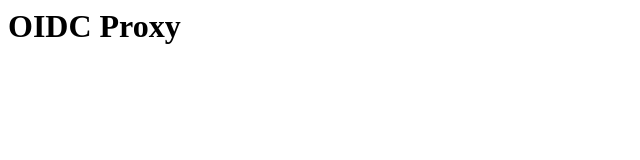
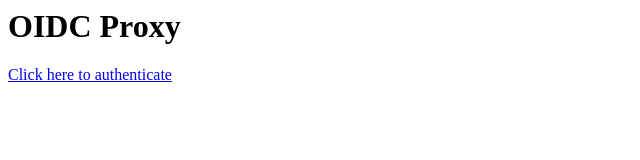
Before and after one commit to ubsub/ubsub-oidc-proxy, a website: page public/index.html in a window 1280 px wide. Shown: the whole page, without its empty margins (0-640 px from the left). Drawn offline with Linux system fonts and the light colour scheme.

Commit message:
Authenticate link

```diff
--- a/public/index.html
+++ b/public/index.html
@@ -4,6 +4,7 @@
   </head>
   <body>
     <h1>OIDC Proxy</h1>
-    <script>document.write(document.cookie);</script>
+    <a href="/auth">Click here to authenticate</a>
+    <p><script>document.write(document.cookie);</script></p>
   </body>
 </html>
```
